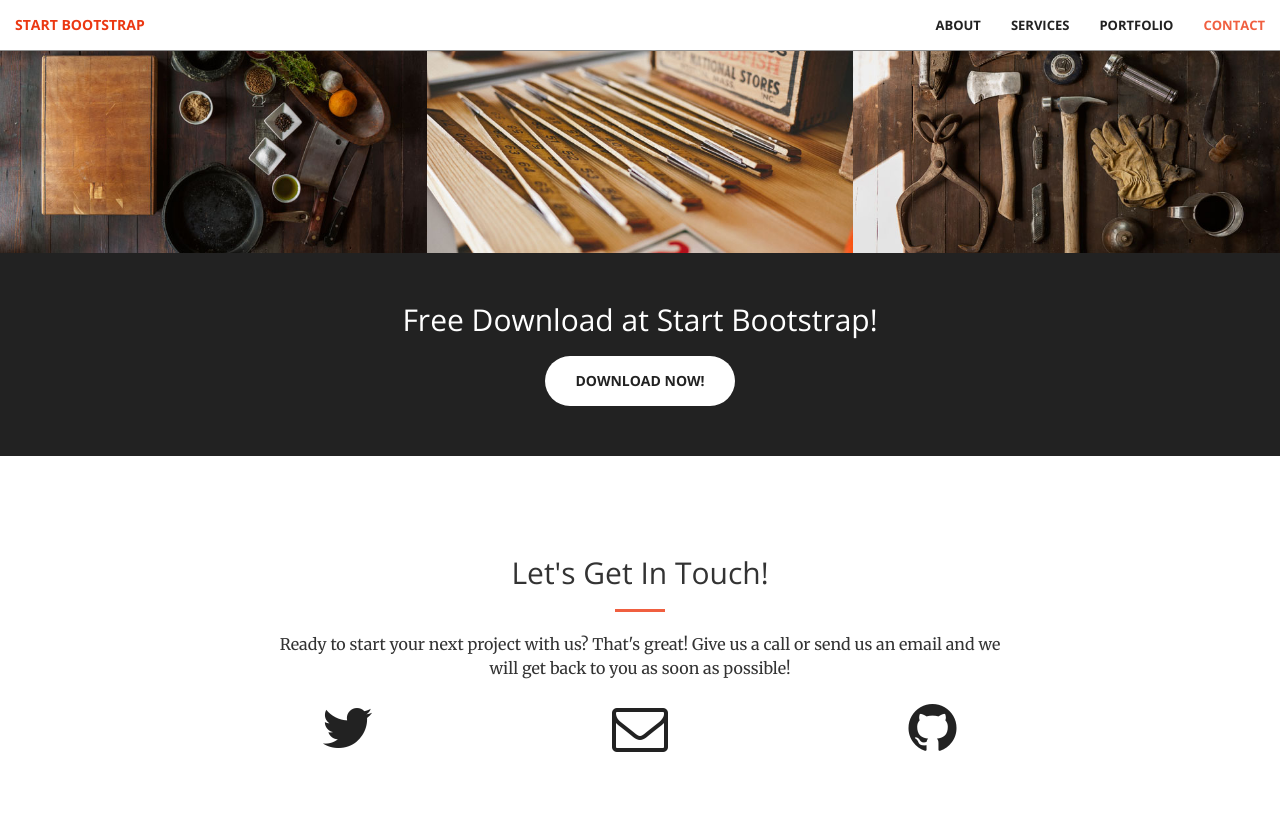
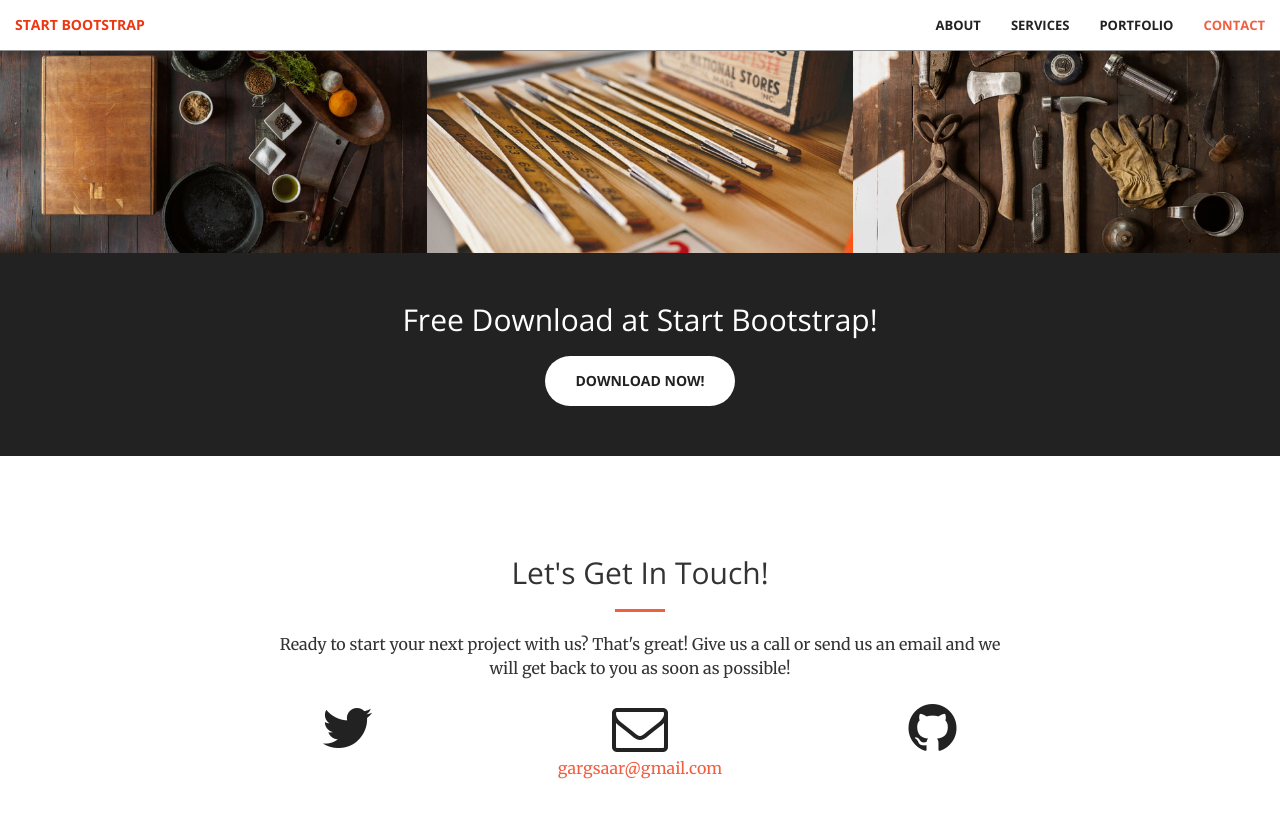
Before and after one commit to gargsaar/bluecollarjobs, a Jekyll site: the page built from index.html, in a window 1280 px wide and 900 px high, scrolled down 1981 px. Shown: the top 818 px of the window. Built offline with Jekyll 4.4.1, drawn with Linux system fonts in a browser that asks for light colours.

Commit message:
Update _config.yml

```diff
--- a/_config.yml
+++ b/_config.yml
@@ -1,6 +1,6 @@
 # Site settings
-title:
-email:
+title: JobBook
+email: gargsaar@gmail.com
 description: > # this means to ignore newlines until "baseurl:"
 baseurl: "" # the subpath of your site, e.g. /blog/
 url: "" # the base hostname & protocol for your site
```
